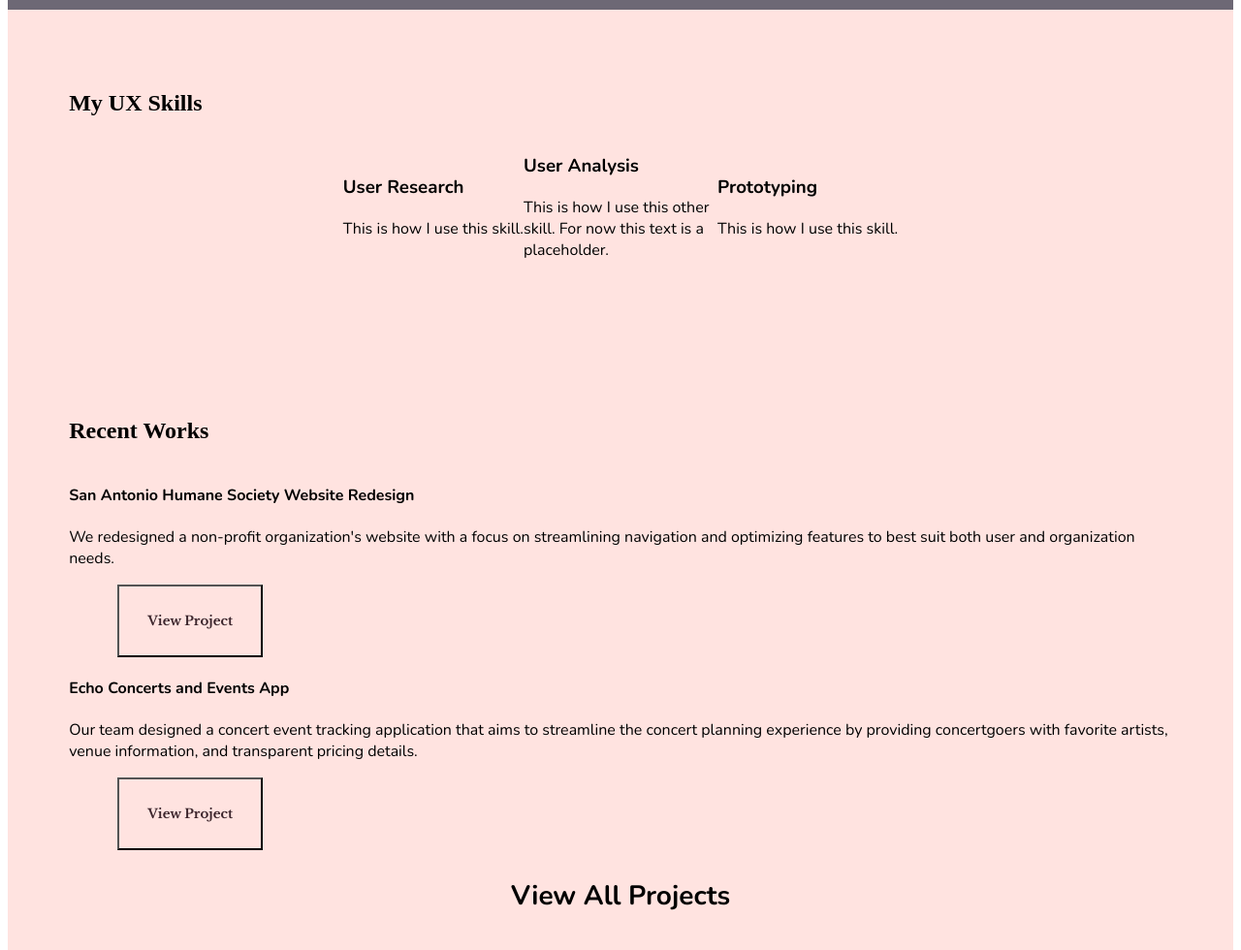
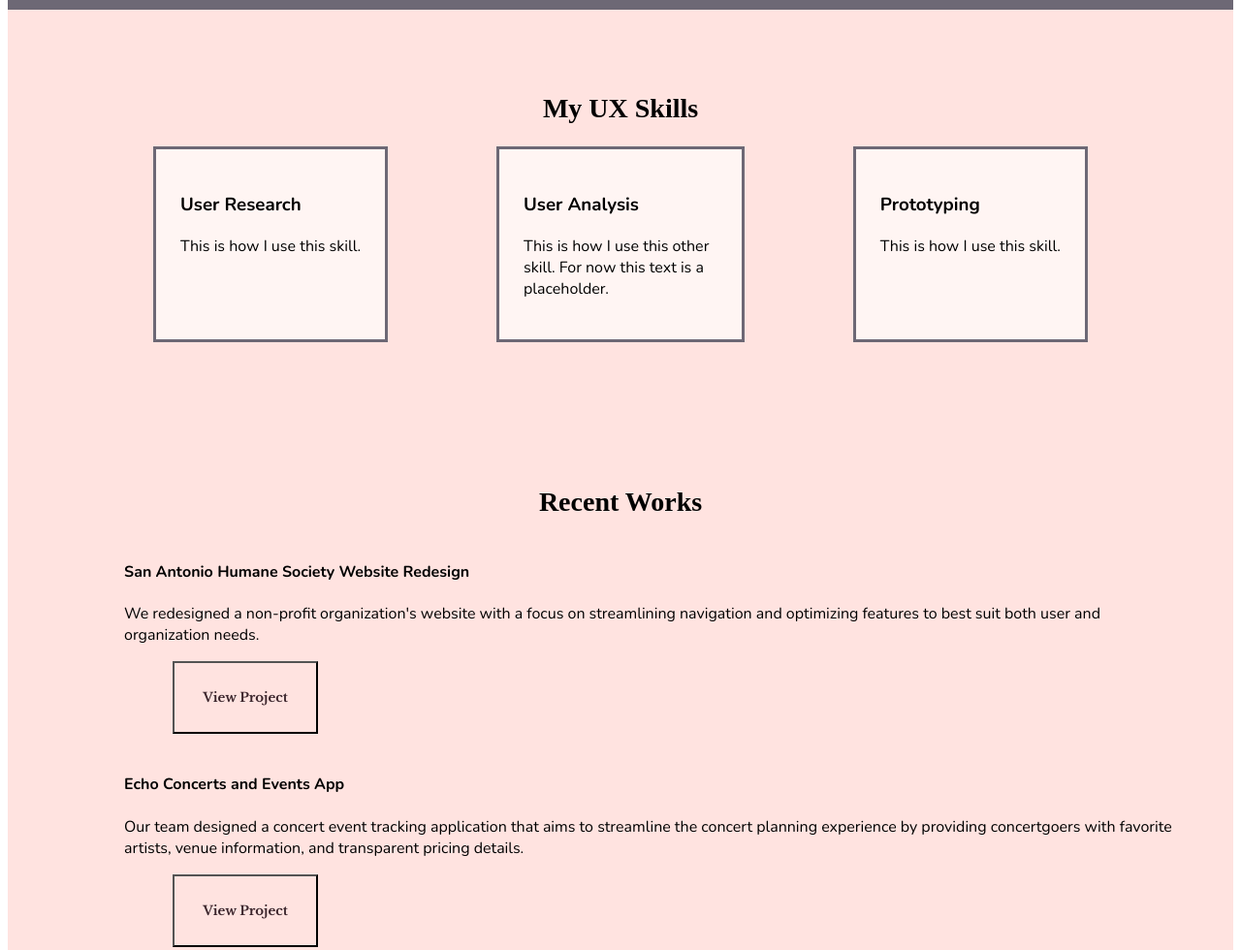
Before and after one commit to LarneOfficial/UX_UI_HW_18, a plain HTML site: page index.html in a window 1280 px wide. Shown: the part 750-1730 px from the top of the page at 97% size. Drawn offline with nearby package versions, Linux system fonts and the light colour scheme.

Commit message:
Skills edit 2

```diff
--- a/CSS/style.css
+++ b/CSS/style.css
@@ -55,10 +55,36 @@ section{
 }
 .flexContainer{
     display: flex;
+    flex-direction: row;
     flex-wrap: wrap;
-    justify-content: center;
-    align-items: center;
+    justify-content: space-evenly;
+    align-items: stretch;
     font-family: 'Nunito', sans-serif;
+    gap: 25px;
+}
+h1{
+    text-align: center;
+    font-size: 28;
+}
+#box1{
+    border: 3px solid #6D6875;
+    padding: 25px;
+    background-color: #FFF5F3;
+}
+#box2{
+    border: 3px solid #6D6875;
+    padding: 25px;
+    background-color: #FFF5F3;
+}
+#box3{
+    border: 3px solid #6D6875;
+    padding: 25px;
+    background-color: #FFF5F3;
+}
+#element{
+    box-sizing: border-box;
+    border: 3px #6D6875;
+    padding: 5px;
 }
 .flexItem{
     margin: 5%;
@@ -81,6 +107,8 @@ section{
     display: grid;
     grid-template-areas: 'saIArea saArea' 'echoIArea echoArea';
     grid-template-rows: auto auto auto auto;
+    column-gap: 5%;
+    row-gap: 5%;
 }
 #viewallprojects{
     font-size: 28;
--- a/index.html
+++ b/index.html
@@ -31,17 +31,17 @@
         <section class="My UX Skills">
             <h1>My UX Skills</h1>
             <div class="flexContainer">
-                <div>
+                <div id=box1>
                     <img>
                     <h3>User Research</h3>
                     <p>This is how I use this skill.</p>
                 </div>
-                <div style="flex: 0 0 200px">
+                <div id="box2" style="flex: 0 0 200px">
                     <img>
                     <h3>User Analysis</h3>
                     <p>This is how I use this other skill. For now this text is a placeholder.</p>
                 </div>
-                <div>
+                <div id="box3">
                     <img>
                     <h3>Prototyping</h3>
                     <p>This is how I use this skill.</p>
```
